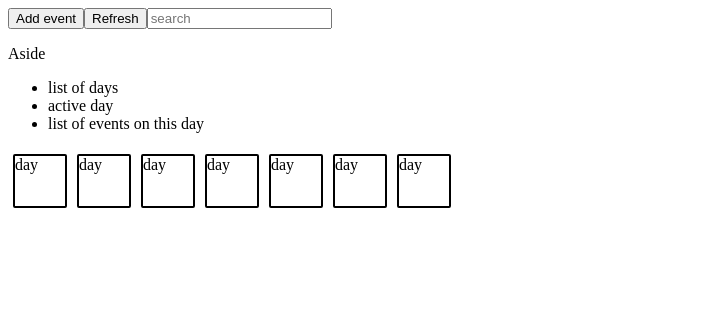
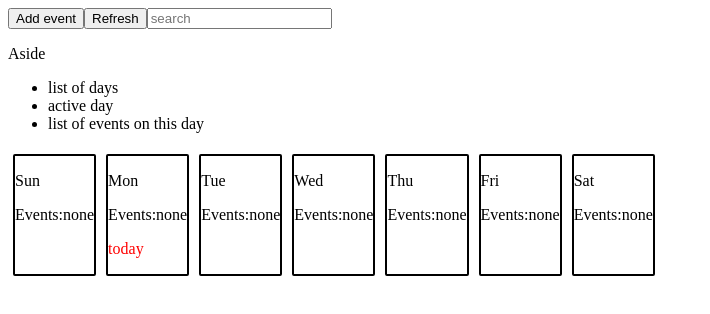
Before and after one commit to yenobi/calendar, a React (Create React App) app: page / in a window 1280 px wide. Shown: the top 314 px of the page, without its empty margins (0-710 px from the left). Built offline with nearby package versions, Linux system fonts and the light colour scheme.

Commit message:
upd reducer with new action type, upd calendat with day component and other minor changes, upd app component

```diff
--- a/src/App.js
+++ b/src/App.js
@@ -9,10 +9,13 @@ componentDidMount() {
   const {store} = this.context;
   store.subscribe(() => {
     console.log(store.getState());
-  })
+  });
+  store.dispatch({
+            type: 'UPDATE_TODAY',
+            today: new Date().getDay()
+        });
 }
   render() {
-    const {store} = this.context;
     return (
       <div>
         <Header />
--- a/src/Calendar/Calendar.js
+++ b/src/Calendar/Calendar.js
@@ -2,20 +2,13 @@ import React from 'react';
 import PropTypes from 'prop-types';
 import styled from 'styled-components';
 import AddEvent from './AddEvent';
-
-const Day = styled.div`
-    width: 50px;
-    height: 50px;
-    border: 2px solid black;
-    border-radius: 2px;
-    margin: 5px;
-`;
+import Day from './Day';
 
 const Wrapper = styled.div`
     display: flex;
 `;
 
-const arrMock = ['Mon', 'Tue', 'Wed', 'Thu', 'Fri', 'Sat', 'Sun'];
+const arrMock = ['Sun', 'Mon', 'Tue', 'Wed', 'Thu', 'Fri', 'Sat'];
 
 export default class Calendar extends React.Component {
   componentDidMount() {
@@ -32,13 +25,11 @@ export default class Calendar extends React.Component {
   showForm = () => {
     const {store} = this.context;
     return store.getState().formVisible ?
-          'here should be form'
+          <AddEvent />
           : null;
   };
 
   render() {
-    const {props} = this.props;
-    const {store} = this.context;
     return (
     <main>
         <ul>
@@ -49,12 +40,7 @@ export default class Calendar extends React.Component {
         <Wrapper>
           {arrMock.map(day => <Day
               key={day}
-              onClick={() => (
-                  store.dispatch({
-                      type: 'TOGGLE_FORM',
-                      day
-                  })
-              )}
+              day={day}
               >day</Day>)}
         </Wrapper>
         {this.showForm()}
--- a/src/reducer.js
+++ b/src/reducer.js
@@ -1,13 +1,19 @@
-export default function reducer(state = {formVisible: false}, action) {
+export default function reducer(state = {
+    formVisible: false,
+    events: [],
+    today: 0
+}, action) {
     switch (action.type) {
         case 'ADD_EVENT':
-            return state;
+            return {...state, events: [...state.events, action.event]};
         case 'TOGGLE_FORM':
             return {
                 ...state,
                 formVisible: !state.formVisible,
                 currentEventDay: action.day
                 }
+        case 'UPDATE_TODAY' :
+                return {...state, today: action.today};
         default:
             return state;
     }
```
